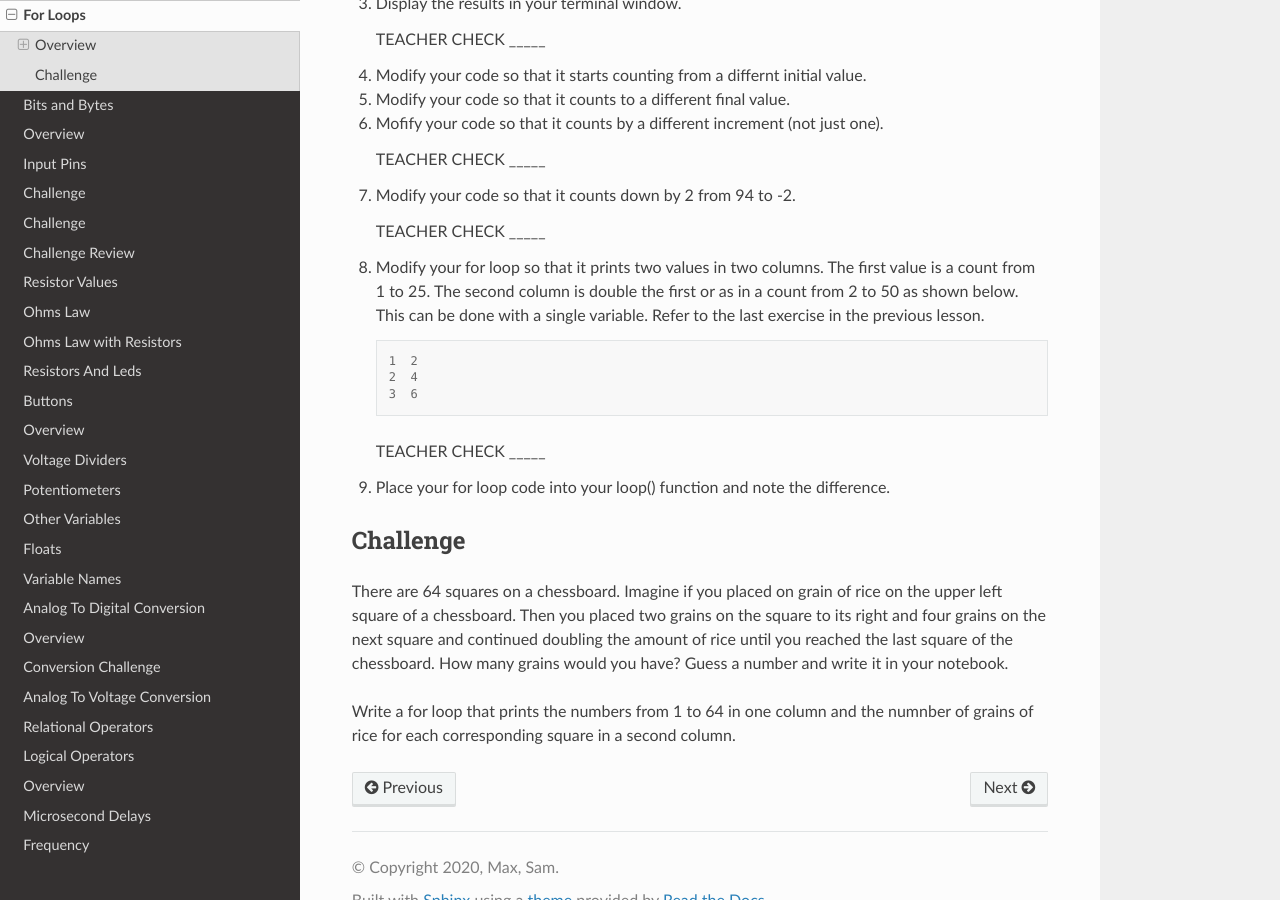
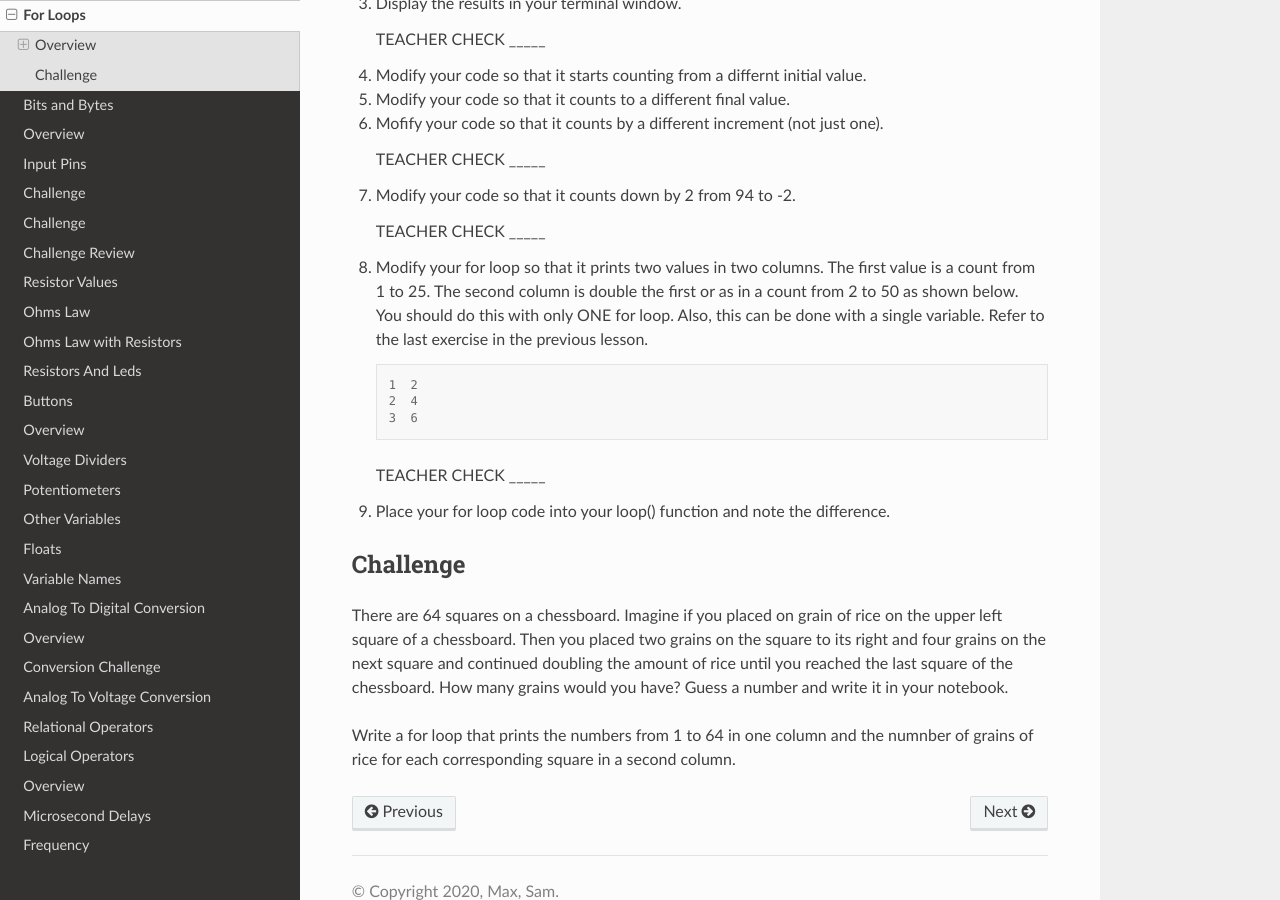
Before and after one commit to maxtkc/mvths-wiki, a Sphinx documentation site: the page built from docs/028a-for-loops.rst, in a window 1280 px wide and 900 px high, scrolled down 1024 px. Built offline with Sphinx 7.4.7 and the Read the Docs theme 2.0.0, drawn with Linux system fonts in a browser that asks for light colours; pages that are not in the unit, such as notebooks, are missing from menus.

Commit message:
Update 028a-for-loops.rst

```diff
--- a/docs/028a-for-loops.rst
+++ b/docs/028a-for-loops.rst
@@ -40,7 +40,7 @@ Exercise:
 
    TEACHER CHECK \_\_\_\_\_
 
-#. Modify your for loop so that it prints two values in two columns. The first value is a count from 1 to 25. The second column is double the first or as in a count from 2 to 50 as shown below. This can be done with a single variable. Refer to the last exercise in the previous lesson.
+#. Modify your for loop so that it prints two values in two columns. The first value is a count from 1 to 25. The second column is double the first or as in a count from 2 to 50 as shown below. You should do this with only ONE for loop. Also, this can be done with a single variable. Refer to the last exercise in the previous lesson.
 
    ::
 
```
